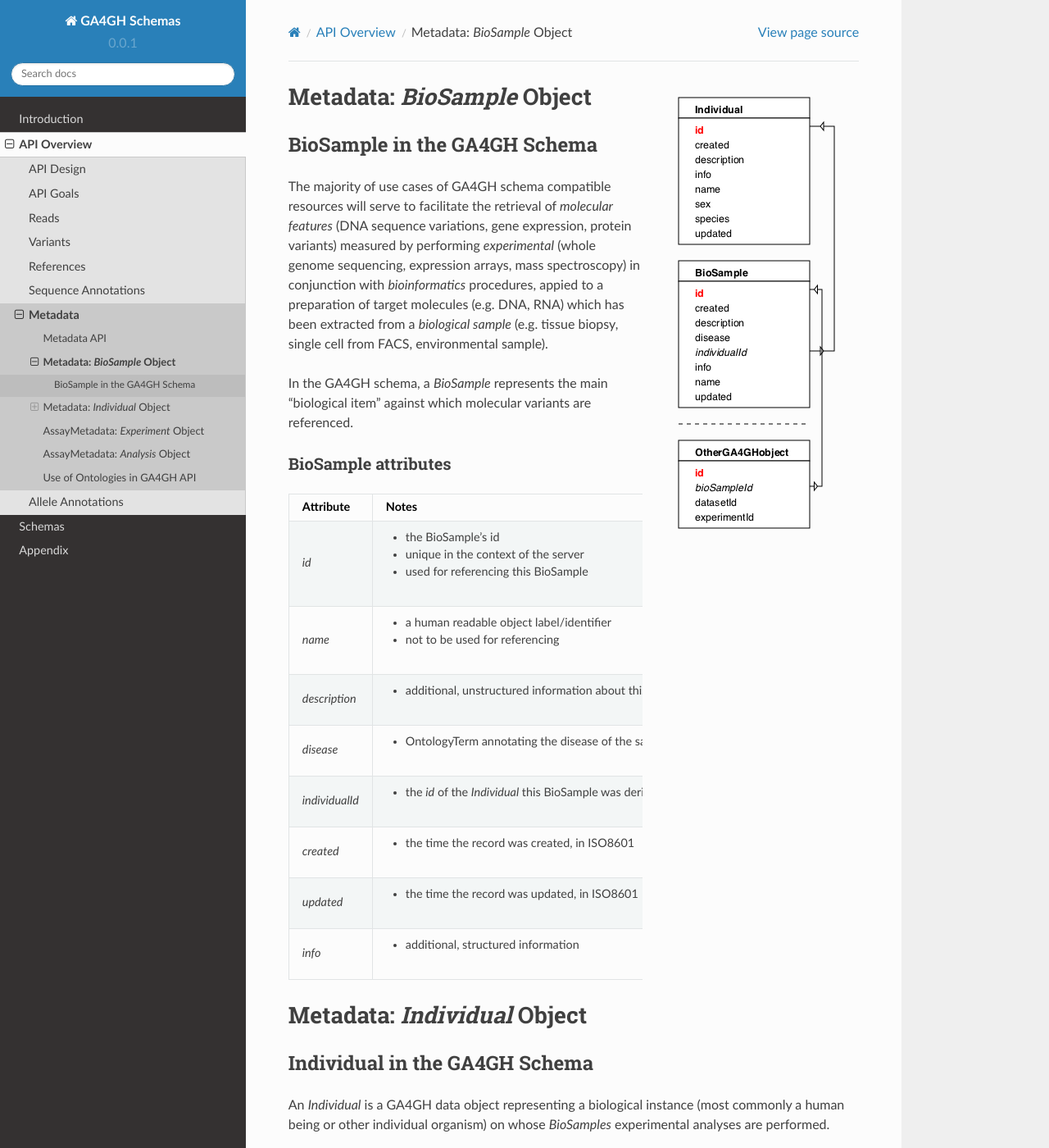
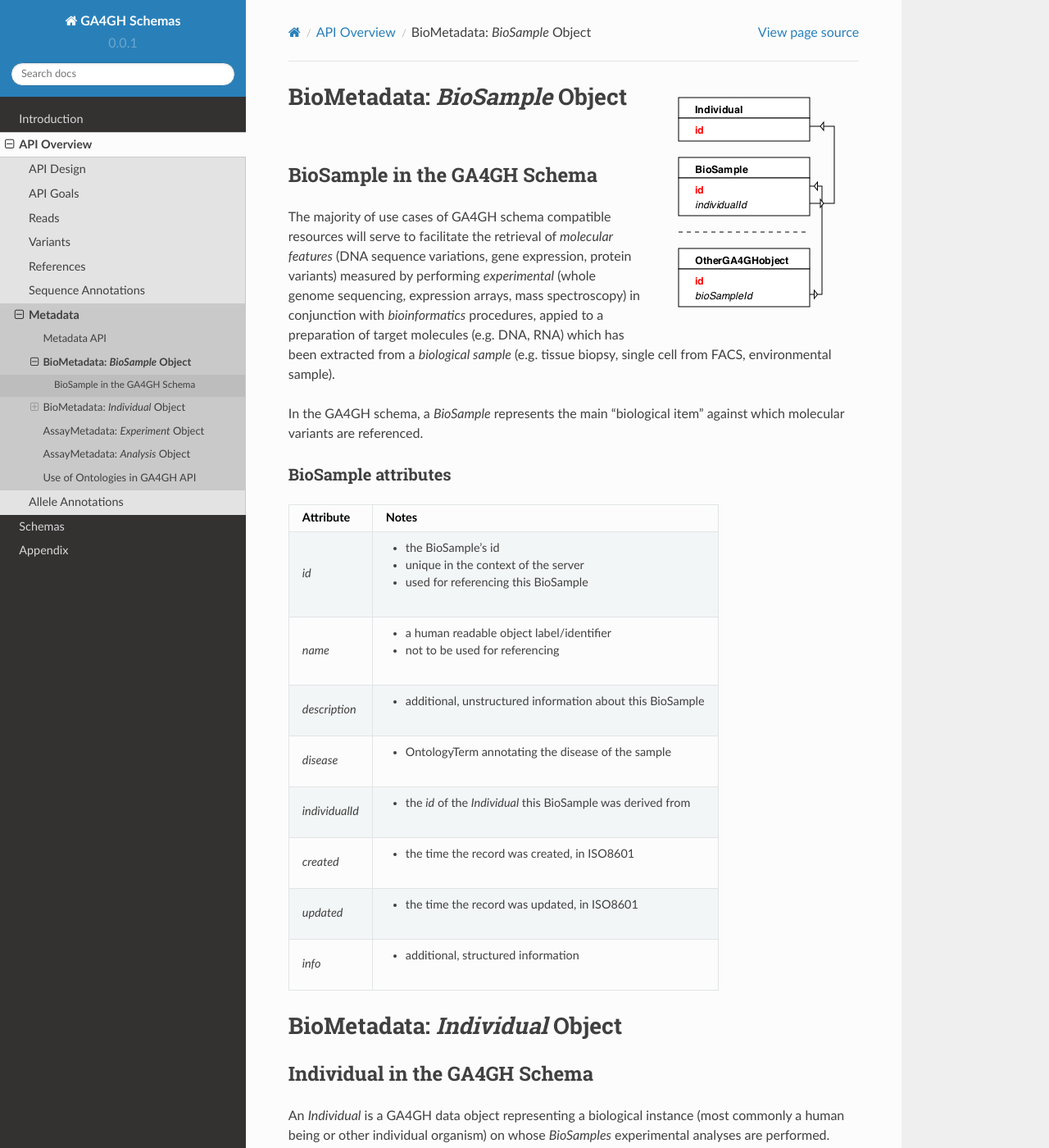
Before and after one commit to ga4gh/ga4gh-schemas, a Sphinx documentation site: the page built from doc/source/api/biometadata.rst, in a window 1280 px wide and 1400 px high. Shown: the whole window at 82% size. Built offline with Sphinx 7.4.7 and the Read the Docs theme 2.0.0, drawn with Linux system fonts in a browser that asks for light colours; pages that are not in the unit, such as notebooks, are missing from menus; some of the changed lines change nothing that is shown.

Commit message:
some wording in doc

```diff
--- a/doc/source/api/biometadata.rst
+++ b/doc/source/api/biometadata.rst
@@ -6,7 +6,7 @@
 .. _biometadata_biosample:
 
 ****************************
-Metadata: *BioSample* Object
+BioMetadata: *BioSample* Object
 ****************************
 
 BioSample in the GA4GH Schema
@@ -46,7 +46,7 @@ Attribute             Notes
 .. _biometadata_Individual:
 
 *****************************
-Metadata: *Individual* Object
+BioMetadata: *Individual* Object
 *****************************
 
 Individual in the GA4GH Schema
--- a/doc/source/api/metadata.rst
+++ b/doc/source/api/metadata.rst
@@ -49,9 +49,9 @@ Attribute                 Note
 *name*                    a more descriptive object label/identifier
 *description*             a string describing aspects of the object; *not* to
                           be used for a list or nested object
-*created*              the time the record was created, in ISO8601
+*created*                 the time the record was created, in ISO8601
                           (see :ref:`Date and Time<metadata_date_time>`)
-*updated*          the time the record was updated, in ISO8601
+*updated*                 the time the record was updated, in ISO8601
                           (see :ref:`Date and Time<metadata_date_time>`)
 ========================= ======================================================
 
```
Also changed, not shown: doc/source/_static/biometadata_schema.png, doc/source/_static/biometadata_schema.svg, doc/source/_static/biometadata_schema_min.png.
